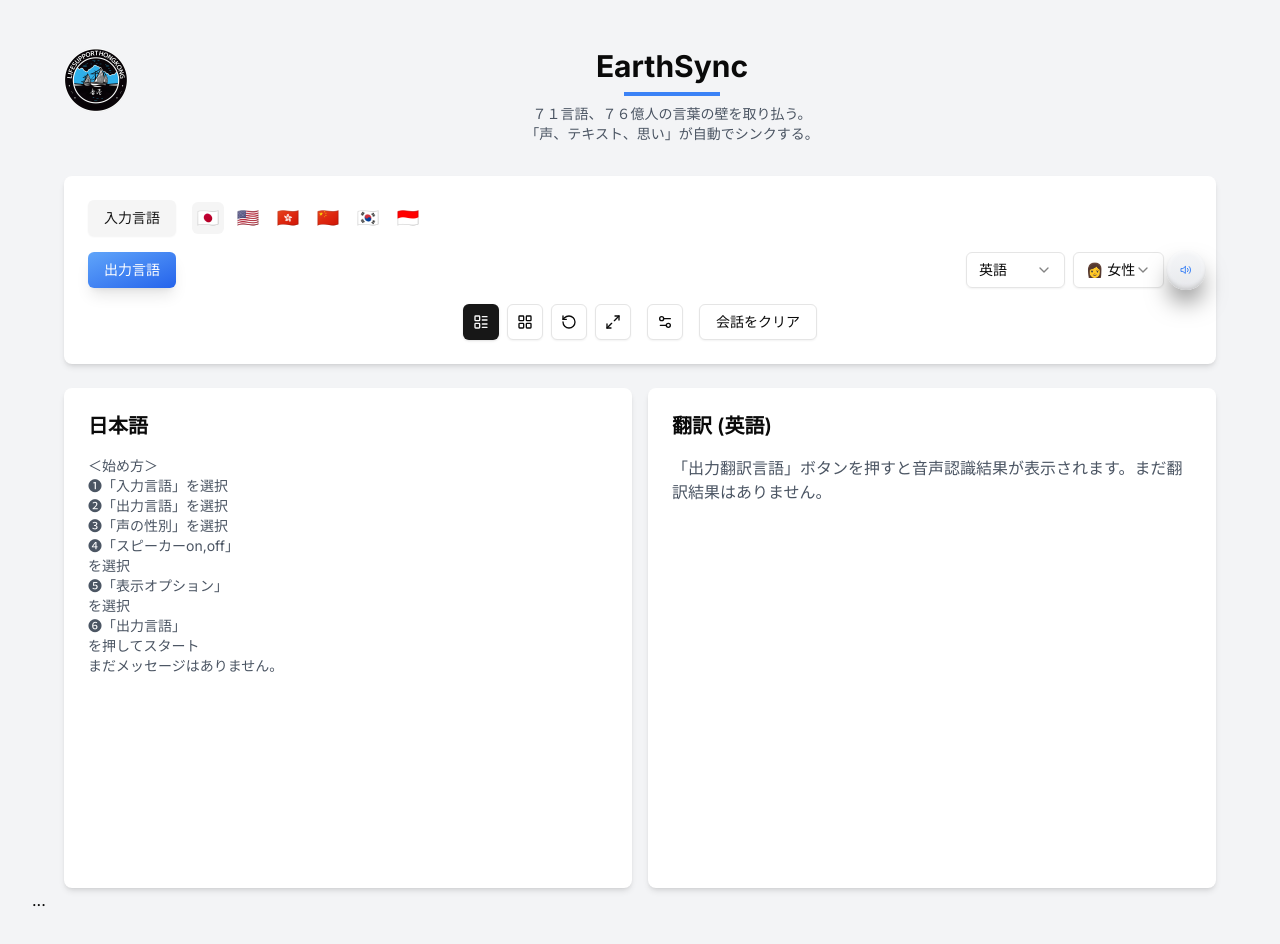
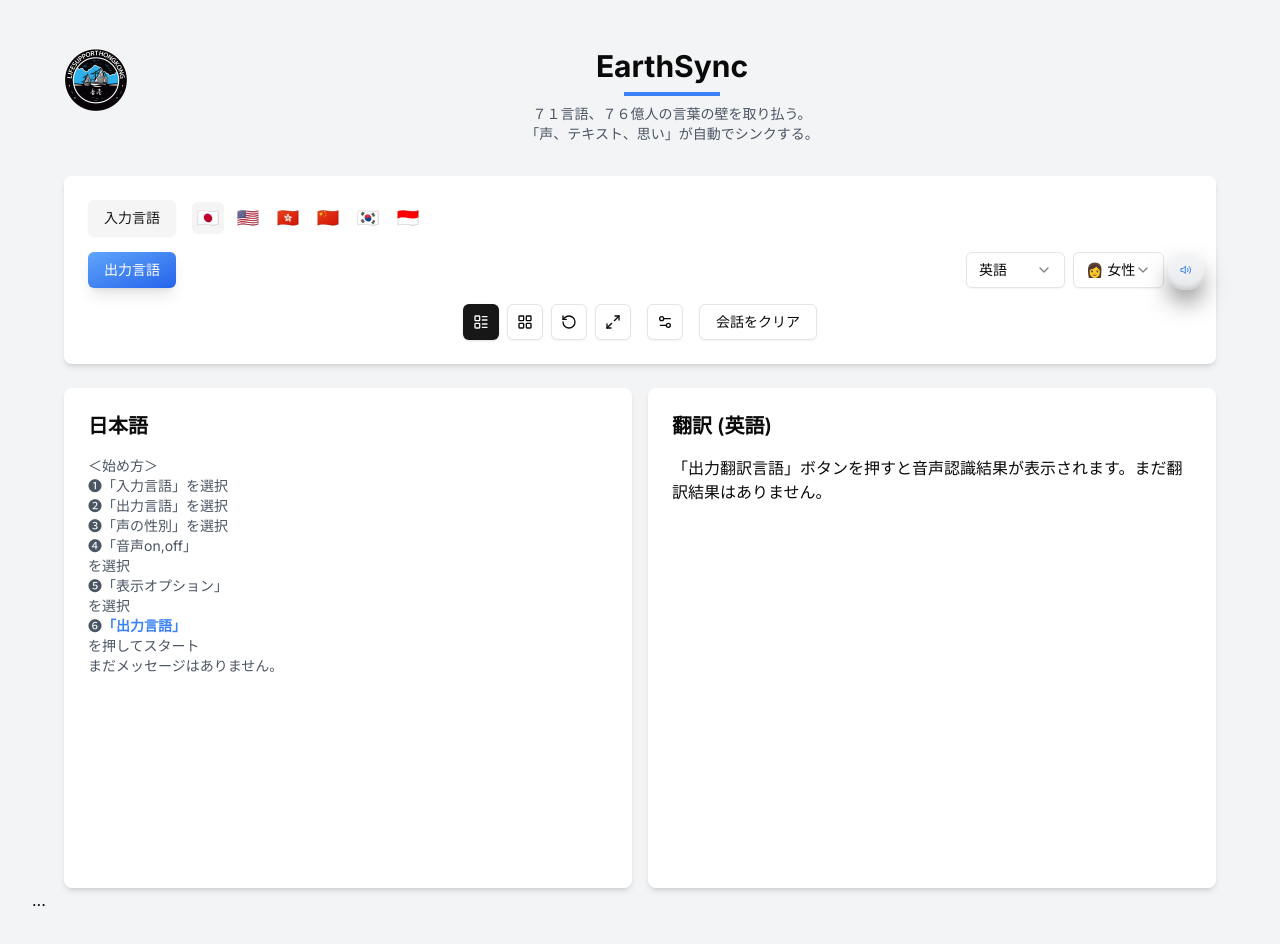
Before and after one commit to cantoneseslang/simultaneous-interpretation-system, a Next.js app: page / in a window 1280 px wide. Shown: the top 944 px of the page. Built offline with nearby package versions, Linux system fonts and the light colour scheme.

Commit message:
Update code with new changes

```diff
--- a/app/page.tsx
+++ b/app/page.tsx
@@ -573,7 +573,7 @@
                 </div>
               ))}
               {translationMessages.length === 0 && (
-                <p className="text-gray-600　text-sm">まだ翻訳結果はありません。音声を入れると自動でこちらに翻訳結果が表示されます。</p>
+                <p className="text-gray-600　">まだ翻訳結果はありません。音声を入れると自動でこちらに翻訳結果が表示されます。</p>
               )}
               <div ref={translatedMessagesEndRef} />
             </div>
@@ -594,9 +594,9 @@
      ❶「入力言語」を選択<br />
      ❷「出力言語」を選択<br />
      ❸「声の性別」を選択<br />
-      ❹「スピーカーon,off」<br />を選択<br />
+     ❹「音声on,off」<br />を選択<br />
      ❺「表示オプション」<br />を選択<br />
-      ❻「出力言語」<br />を押してスタート<br />
+     ❻<span className="text-blue-500 font-bold">「出力言語」</span><br />を押してスタート<br />
      まだメッセージはありません。
    </p>
  </div>
@@ -622,7 +622,7 @@
                     </div>
                   ))}
                   {translationMessages.length === 0 && (
-                    <p className={`text-gray-600 ${layoutMode === 'inverse' ? 'transform rotate-180' : ''}`}>
+                    <p className={`text-gray-600　text-sm ${layoutMode === 'inverse' ? 'transform rotate-180' : ''}`}>
                       「出力翻訳言語」ボタンを押すと音声認識結果が表示されます。まだ翻訳結果はありません。
                     </p>
                   )}
```
Lines whose indentation alone changed are shown as unchanged.
